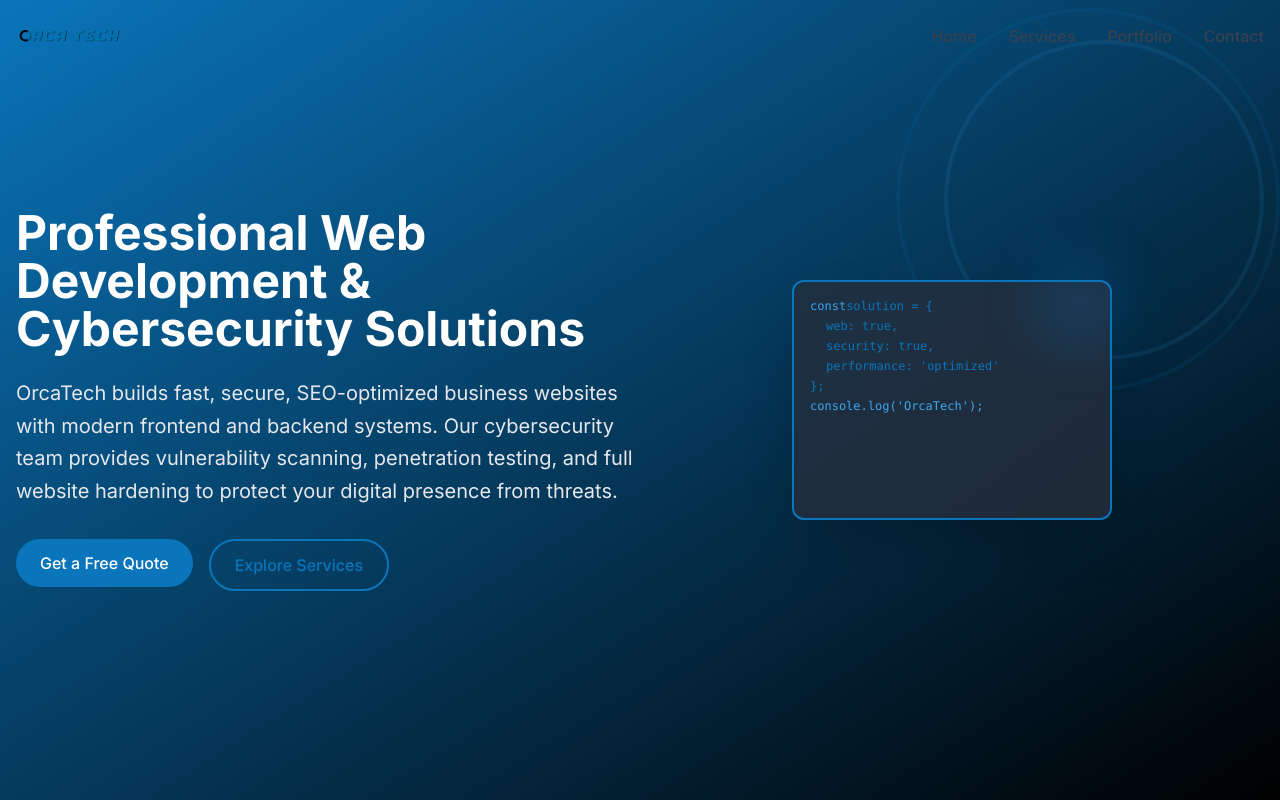
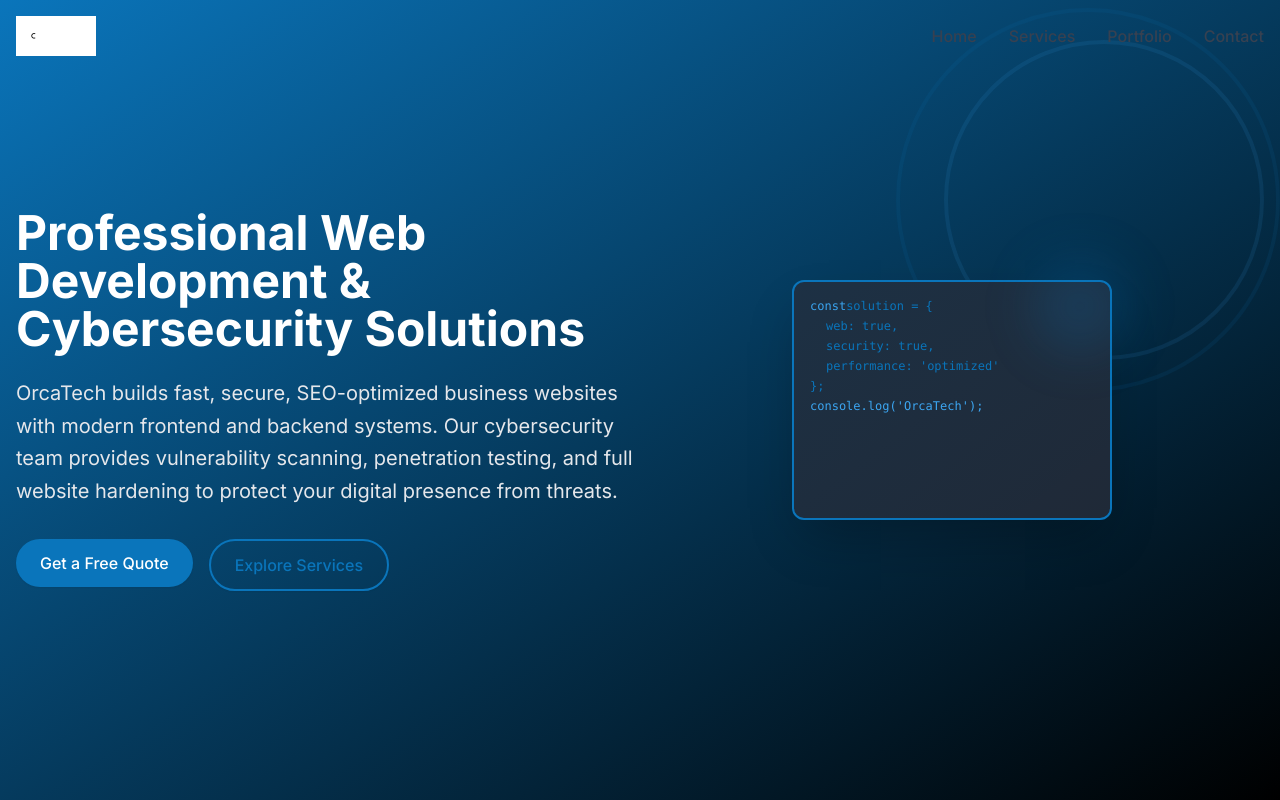
Before and after one commit to OmarHany-sudo/Orca--Tech, a Next.js app: page / in a window 1280 px wide. Shown: the top 800 px of the page. Built offline with nearby package versions, Linux system fonts and the light colour scheme.

Commit message:
Fix logo source based on scroll state

```diff
--- a/src/components/layout/Navbar.tsx
+++ b/src/components/layout/Navbar.tsx
@@ -44,7 +44,7 @@
         {/* Logo */}
         <Link href="/" className="flex items-center">
           <img
-            src={isScrolled ? '/logo2.jpg' : '/logo.jpg'}
+            src={isScrolled ? '/logo.jpg' : '/logo2.jpg'}
             alt="OrcaTech Logo"
             className="h-10 w-auto transition-all duration-300"
           />
```
